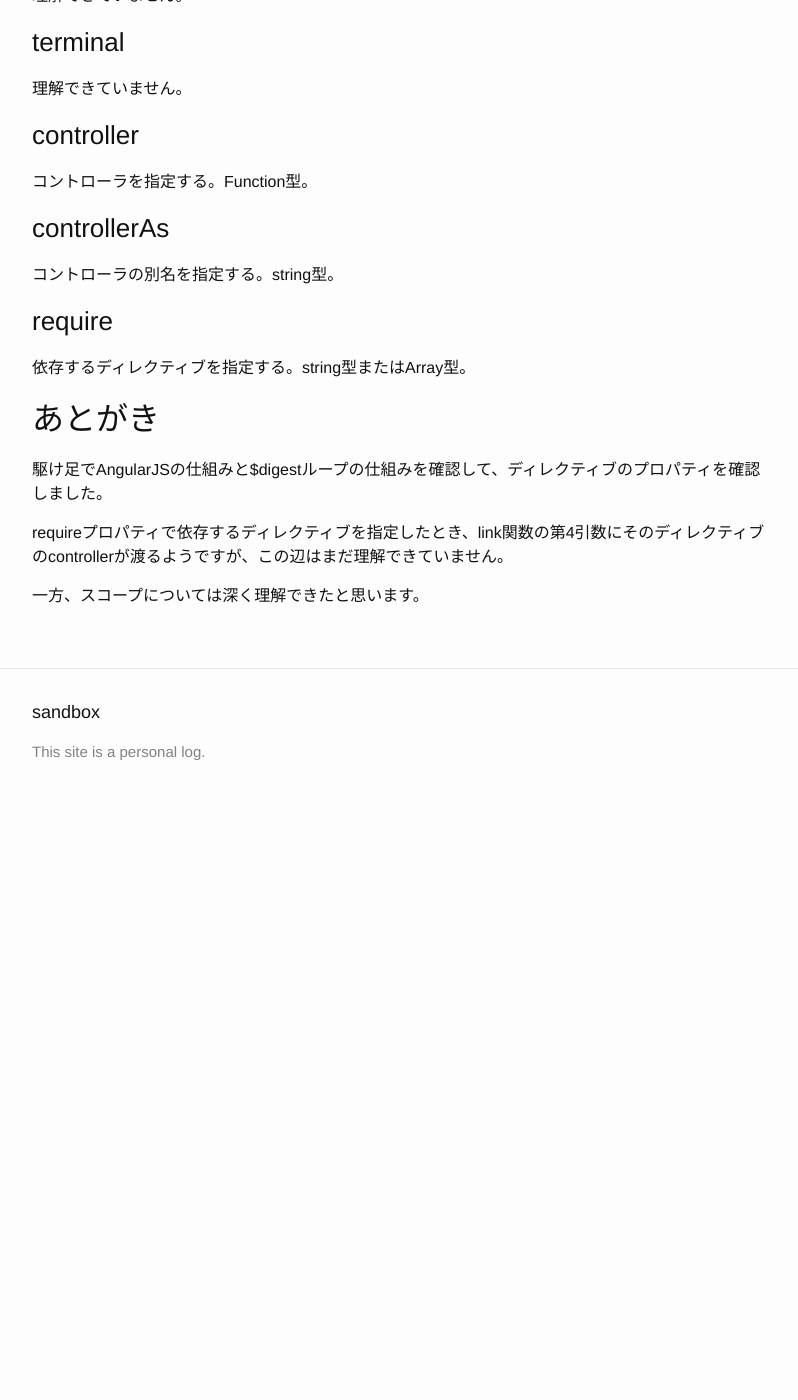
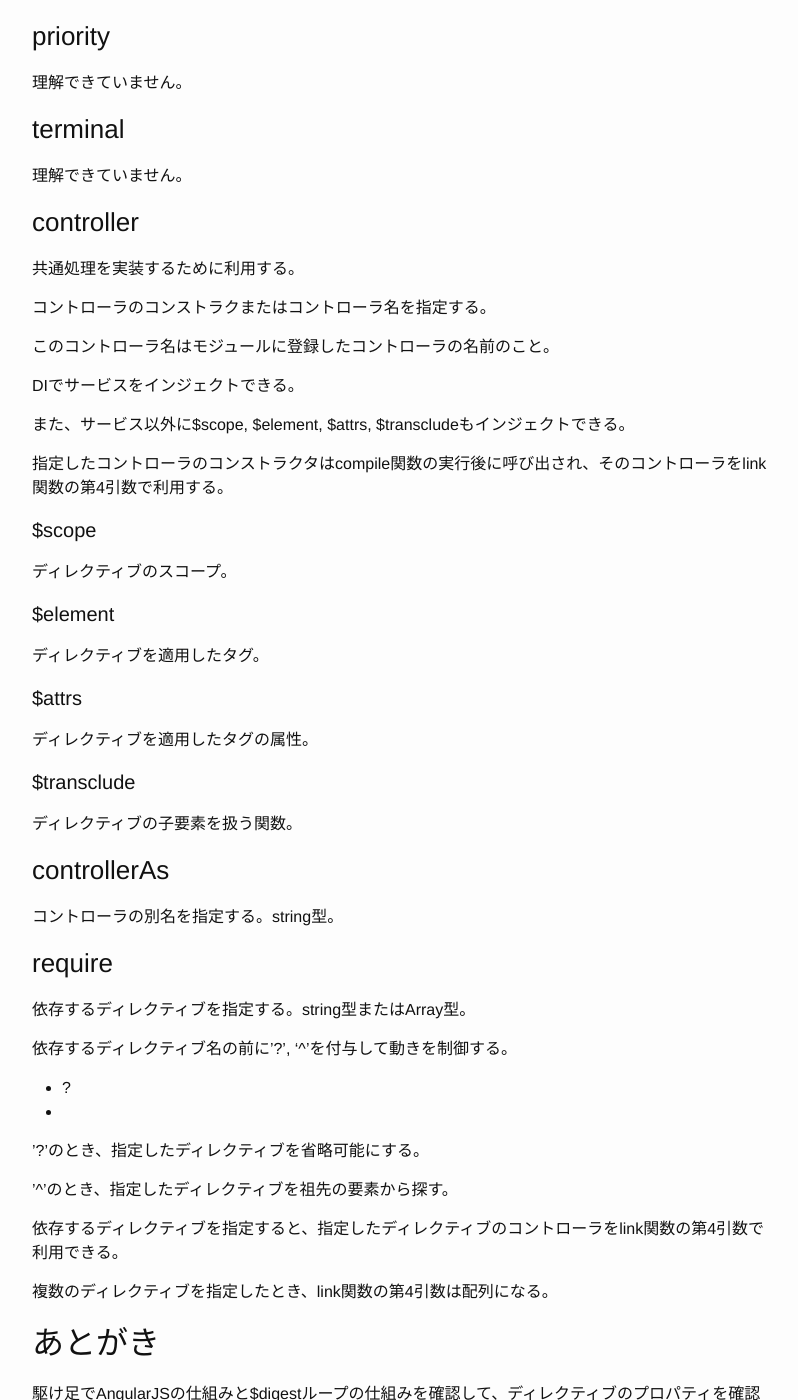
Before and after one commit to t-mochizuki/sandbox, a Jekyll site: the page built from _posts/2016-01-16-AngularJS-Custom-Directive.md, in a window 1280 px wide and 1400 px high, scrolled down 3879 px. Shown: the whole window, without its empty margins (238-1036 px from the left). Built offline with Jekyll 4.4.1, drawn with Linux system fonts in a browser that asks for light colours; Markdown is read by kramdown in place of the engine named in the settings; before the commit the page ends 4703 px from its top, so only the background shows below that; some of the changed text lies outside the part shown.

Commit message:
modify Custom Directive

```diff
--- a/_posts/2016-01-16-AngularJS-Custom-Directive.md
+++ b/_posts/2016-01-16-AngularJS-Custom-Directive.md
@@ -104,6 +104,10 @@
 
 '=', '@', '&'を使って紐付ける。これらの記号の後にディレクティブの属性名を続ける。プロパティ名とその属性名が同じときはその属性名を省略できる。
 
+- =
+- @
+- &
+
 '='のとき、データバインディングとして紐付ける。
 
 '@'のとき、文字列として紐付ける。
@@ -156,7 +160,7 @@
 
 第3引数はディレクティブを適用したタグの属性。
 
-第4引数はコントローラオブジェクト。(理解できていません)
+第4引数はコントローラオブジェクト。
 
 第5引数はディレクティブの子要素を展開する関数。
 
@@ -176,7 +180,33 @@
 
 ### controller
 
-コントローラを指定する。Function型。
+共通処理を実装するために利用する。
+
+コントローラのコンストラクまたはコントローラ名を指定する。
+
+このコントローラ名はモジュールに登録したコントローラの名前のこと。
+
+DIでサービスをインジェクトできる。
+
+また、サービス以外に$scope, $element, $attrs, $transcludeもインジェクトできる。
+
+指定したコントローラのコンストラクタはcompile関数の実行後に呼び出され、そのコントローラをlink関数の第4引数で利用する。
+
+#### $scope
+
+ディレクティブのスコープ。
+
+#### $element
+
+ディレクティブを適用したタグ。
+
+#### $attrs
+
+ディレクティブを適用したタグの属性。
+
+#### $transclude
+
+ディレクティブの子要素を扱う関数。
 
 ### controllerAs
 
@@ -186,10 +216,21 @@
 
 依存するディレクティブを指定する。string型またはArray型。
 
+依存するディレクティブ名の前に'?', '^'を付与して動きを制御する。
+
+- ?
+- ^
+
+'?'のとき、指定したディレクティブを省略可能にする。
+
+'^'のとき、指定したディレクティブを祖先の要素から探す。
+
+依存するディレクティブを指定すると、指定したディレクティブのコントローラをlink関数の第4引数で利用できる。
+
+複数のディレクティブを指定したとき、link関数の第4引数は配列になる。
+
 ## あとがき
 
 駆け足でAngularJSの仕組みと$digestループの仕組みを確認して、ディレクティブのプロパティを確認しました。
 
-requireプロパティで依存するディレクティブを指定したとき、link関数の第4引数にそのディレクティブのcontrollerが渡るようですが、この辺はまだ理解できていません。
-
-一方、スコープについては深く理解できたと思います。
+そして、理解できていなかったディレクティブのスコープやコントローラについてまとめることが出来ました。
```
